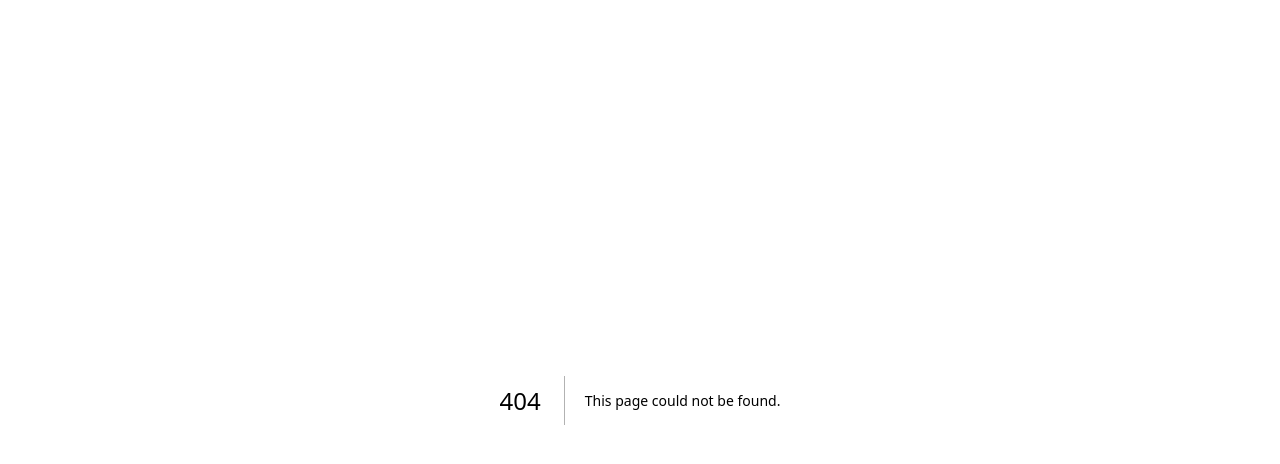
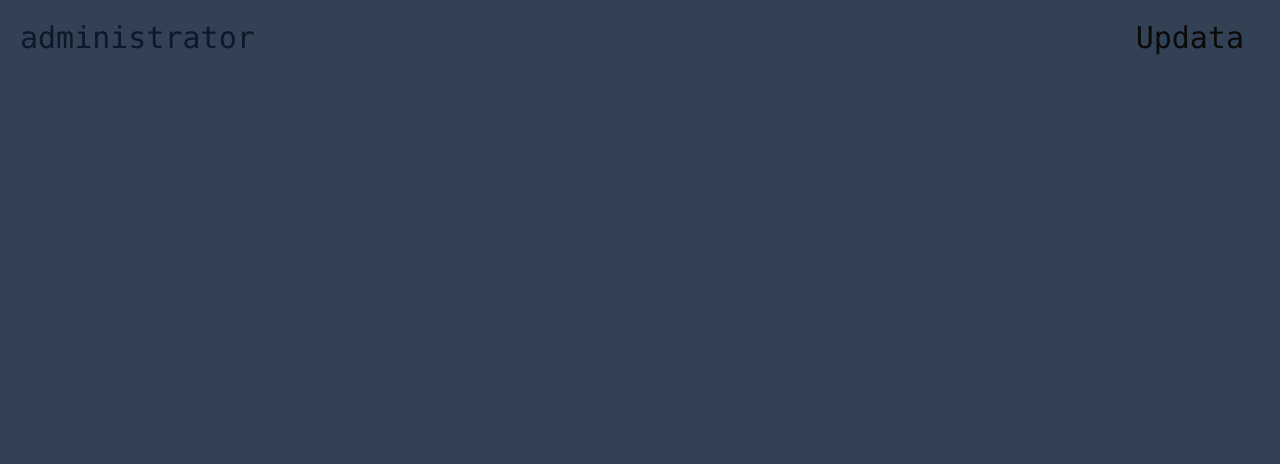
Before and after one commit to sheng6612/notebook, a Next.js app: page /hook/errorpage in a window 1280 px wide. Before the commit this address had no page. Shown: the top 464 px of the page. Built offline with nearby package versions, Linux system fonts and the light colour scheme.

Commit message:
feat: 登入介面轉換

```diff
--- /dev/null
+++ b/src/app/hook/errorpage/page.tsx
@@ -0,0 +1,7 @@
+import Errorpage from "@/components/errorpage/errorpage";
+
+export default function Errorpage_hook() {
+    return (
+        <div><Errorpage/></div>
+    )
+}
--- a/src/app/hook/login/page.tsx
+++ b/src/app/hook/login/page.tsx
@@ -63,7 +63,14 @@ export default function Login() {
     })
 
     if (foundUser) {
-      router.push("/")
+      if (role=="admin"){
+        window.open("./errorpage","_blank")
+        router.push("/")
+      }
+      else
+        {
+          router.push("/")
+        }
     } else {
       setError("帳號或密碼錯誤")
     }
--- a/src/app/page.tsx
+++ b/src/app/page.tsx
@@ -37,7 +37,6 @@ export default function HomePage(){
                 <Homeindex/>
             </div>
             <div className=" flex justify-center   underline decoration-sky-500 ">
-                <Link href="/Information_column/update" className="text-2xl ">Updata</Link>
                 <Link href="/Information_column/news" className="text-2xl ml-2">News</Link>
             </div>
         </div>
--- a/src/components/errorpage/errorpage.tsx
+++ b/src/components/errorpage/errorpage.tsx
@@ -1,9 +1,21 @@
+import Link from "next/link";
 import Errorpage_home from "./home/errorpage_home";
+import { Button } from "../ui/button";
 
 export default function Errorpage() {
     return (
-        <div>
-            <Errorpage_home/>
+        <div className="p-5 h-screen w-full bg-slate-700">
+            <div className="flex justify-between mb-4">
+                <div className="font-mono text-slate-900 text-3xl">administrator</div>
+                <div className="flex space-x-4 text-2xl font-bold">
+                    <Link href="/Information_column/update">
+                        <Button variant="ghost" className="text-3xl font-mono">Updata</Button>
+                    </Link>
+                </div>
+            </div>
+            <div>
+                <Errorpage_home />
+            </div>
         </div>
     )
 }
```
